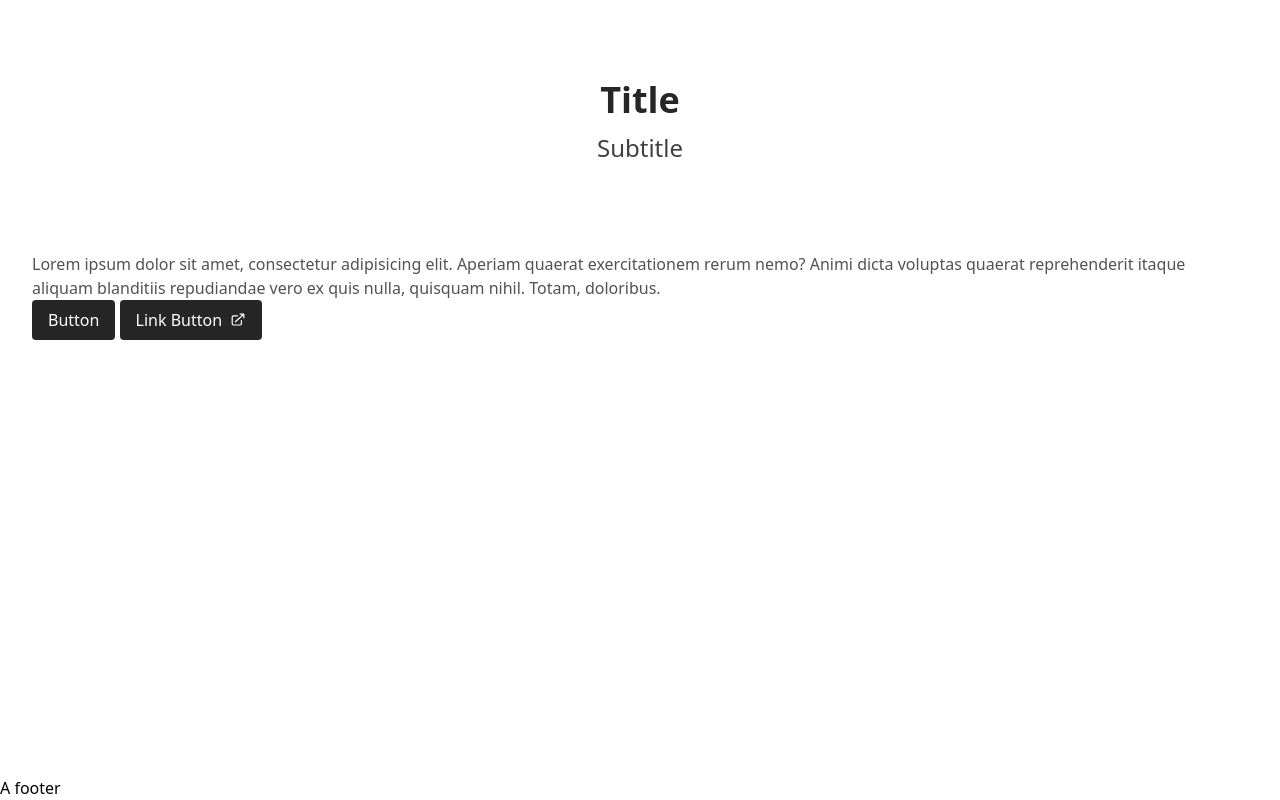
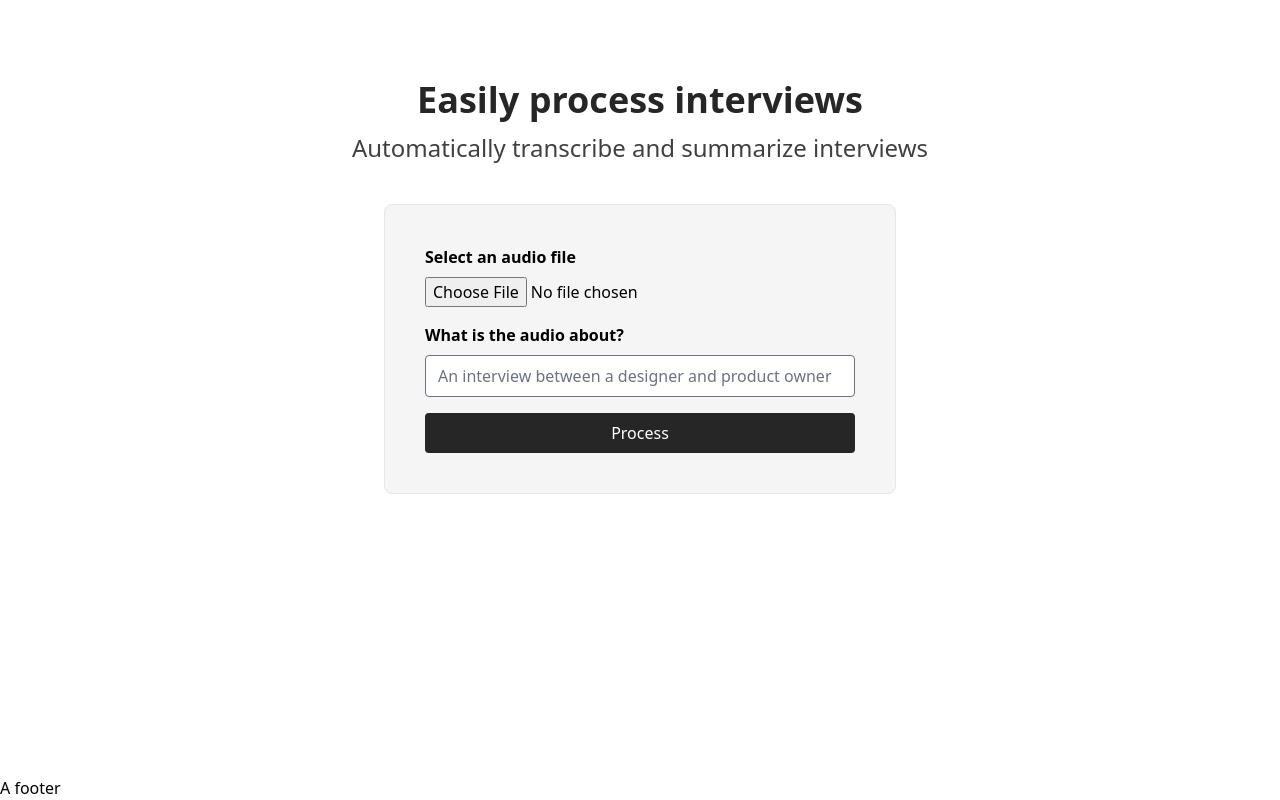
Before and after one commit to thomasmol/interview-processor, a SvelteKit app: page / in a window 1280 px wide. Built offline with nearby package versions, Linux system fonts and the light colour scheme; no server answers.

Commit message:
Added support for transcribing & summarizing mp3

```diff
--- a/package.json
+++ b/package.json
@@ -37,5 +37,9 @@
 		"vite": "^4.0.0",
 		"vitest": "^0.25.3"
 	},
-	"type": "module"
+	"type": "module",
+	"dependencies": {
+		"@banana-dev/banana-dev": "^4.0.0",
+		"openai": "^3.1.0"
+	}
 }
--- /dev/null
+++ b/src/lib/bananadev.ts
@@ -0,0 +1,12 @@
+import banana from '@banana-dev/banana-dev';
+import { PRIVATE_BANANA_API_KEY, PRIVATE_BANANA_MODEL_KEY } from '$env/static/private';
+
+const apiKey = PRIVATE_BANANA_API_KEY;
+const modelKey = PRIVATE_BANANA_MODEL_KEY;
+const input = {
+	mp3BytesString: ''
+};
+
+const result = await banana.run(apiKey, modelKey, input);
+
+console.log(result);
--- /dev/null
+++ b/src/lib/openai.ts
@@ -0,0 +1,8 @@
+import { Configuration, OpenAIApi } from 'openai';
+import { PRIVATE_OPENAI_KEY } from '$env/static/private';
+
+const configuration = new Configuration({
+	apiKey: PRIVATE_OPENAI_KEY
+});
+const openai = new OpenAIApi(configuration);
+export default openai;
--- /dev/null
+++ b/src/routes/+page.server.ts
@@ -0,0 +1,23 @@
+import type { Actions } from './$types';
+import banana from '@banana-dev/banana-dev';
+import { PRIVATE_BANANA_API_KEY, PRIVATE_BANANA_WHISPER_BASE_MODEL_KEY } from '$env/static/private';
+
+const apiKey = PRIVATE_BANANA_API_KEY;
+const whisperBaseModelKey = PRIVATE_BANANA_WHISPER_BASE_MODEL_KEY;
+
+
+export const actions = {
+  default: async ({request}) => {
+    const data = await request.formData();
+    const audioFile = data.get('file') as Blob; // must be mp3 file!
+    const arrayBuffer = await audioFile.arrayBuffer();
+    const mp3 = Buffer.from(arrayBuffer).toString('base64');
+    const modelPayload = {"mp3BytesString":mp3};
+    const result = await banana.run(apiKey, whisperBaseModelKey, modelPayload);
+    console.log(result);
+    return {
+      status: 200,
+      body: result
+    };
+  }
+} satisfies Actions;
--- a/src/routes/+page.svelte
+++ b/src/routes/+page.svelte
@@ -1,26 +1,80 @@
 <script lang="ts">
 	import Button from '$lib/components/Button.svelte';
-	import LinkButton from '$lib/components/LinkButton.svelte';
-	import ExternalLink from '$lib/icons/ExternalLink.svelte';
 	import Footer from '$lib/sections/Footer.svelte';
+	import type { PageData, ActionData } from './$types';
+
+	let prompt: string = '';
+	let files: FileList;
+	let transcript: string = '';
+	let loading: boolean = false;
+	let result: object;
+
+	const submit = async () => {
+		loading = true;
+		let audio;
+		const reader = new FileReader();
+		reader.readAsDataURL(files[0]);
+		reader.onload = async (e) => {
+			audio = e.target?.result;
+			const response = await fetch('/api/audio', {
+				method: 'POST',
+				headers: {
+					'Content-Type': 'application/json'
+				},
+				body: JSON.stringify({
+					prompt,
+					audio
+				})
+			});
+			result = await response.json();
+		};
+
+		loading = false;
+	};
 </script>
 
 <main>
 	<section class="container">
-		<header class="py-20 text-center">
-			<h1 class="text-4xl font-semibold text-neutral-800">Title</h1>
-			<h2 class="mt-3 text-2xl text-neutral-700">Subtitle</h2>
+		<header class="pt-20 pb-10 text-center">
+			<h1 class="text-4xl font-semibold text-neutral-800">Easily process interviews</h1>
+			<h2 class="mt-3 text-2xl text-neutral-700">
+				Automatically transcribe and summarize interviews
+			</h2>
 		</header>
-		<p class="mt-2 text-neutral-600 ">
-			Lorem ipsum dolor sit amet, consectetur adipisicing elit. Aperiam quaerat exercitationem rerum
-			nemo? Animi dicta voluptas quaerat reprehenderit itaque aliquam blanditiis repudiandae vero ex
-			quis nulla, quisquam nihil. Totam, doloribus.
-		</p>
-		<Button type="button">Button</Button>
-		<LinkButton
-			href="https://thomasmol.com"
-			target="_blank"
-			styleClasses="inline-flex items-center gap-2">Link Button <ExternalLink /></LinkButton>
+		<form
+			method="post"
+			on:submit|preventDefault={submit}
+			encType="multipart/form-data"
+			class="mx-auto flex max-w-lg flex-col rounded-lg border bg-neutral-100 p-10">
+			<label for="file" class="font-semibold">Select an audio file</label>
+			<input id="file" type="file" bind:files accept="audio/mp3" class="mt-2" required />
+			<label for="prompt" class="mt-4 font-semibold">What is the audio about?</label>
+			<input
+				id="prompt"
+				type="text"
+				bind:value={prompt}
+				class="mt-2 rounded"
+				placeholder="An interview between a designer and product owner" />
+
+			{#if loading}
+				<div class="mt-10 inline-flex justify-center gap-2">
+					<p class="">loading...</p>
+					<div class="h-4 w-4 animate-spin rounded-full border-t-2 border-b-2 border-neutral-500" />
+				</div>
+			{:else}
+				<Button type="submit" styleClasses="mt-4">Process</Button>
+			{/if}
+		</form>
 	</section>
+	{#if result}
+		<section class="container prose mt-10">
+			<h1>Summary</h1>
+			<p class="" >{result.summary}</p>
+		</section>
+		<section class="container prose mt-10">
+			<h1>Transcript</h1>
+			<p class="" >{result.transcript}</p>
+		</section>
+	{/if}
 </main>
 <Footer />
--- /dev/null
+++ b/src/routes/api/audio/+server.ts
@@ -0,0 +1,55 @@
+import type { RequestHandler } from './$types';
+import banana from '@banana-dev/banana-dev';
+import openai from '$lib/openai';
+import {
+  PRIVATE_BANANA_API_KEY,
+  PRIVATE_BANANA_WHISPER_BASE_MODEL_KEY
+} from '$env/static/private';
+const apiKey = PRIVATE_BANANA_API_KEY;
+const whisperBaseModelKey = PRIVATE_BANANA_WHISPER_BASE_MODEL_KEY;
+
+export const POST = (async ({ request })   =>{
+  const {audio, prompt} = await request.json(); // must be mp3 file!
+  /* const arrayBuffer = await file.arrayBuffer();
+  const mp3 = Buffer.from(arrayBuffer).toString('base64'); */
+  const modelPayload = { mp3BytesString: audio };
+  const result = await banana.run(apiKey, whisperBaseModelKey, modelPayload);
+  const transcript = result.modelOutputs[0].text;
+
+  const chunkSize = 6000;
+  const overlapSize = 150;
+  const chunks = [];
+  let start = 0;
+  while (start < transcript.length) {
+    const end = start + chunkSize;
+    chunks.push(transcript.substring(start, end));
+    start = end - overlapSize;
+  }
+  let summary = '';
+  for (let i = 0; i < chunks.length; i++) {
+    const chunk :string = chunks[i];
+    const response = await openai.createCompletion({
+      prompt: 'This is a section of an interview about ' + prompt + '. Write a concise summary of the following section: ' + chunk,
+      max_tokens: 1500,
+      temperature: 0.5,
+      model: 'text-davinci-003'
+    });
+    summary += response.data.choices[0].text;
+  }
+
+  console.log(result);
+  console.log(summary);
+  return new Response(JSON.stringify({transcript, summary}));
+}) satisfies RequestHandler;
+
+/* {
+  id: '8e0e2a6b-4e74-47cc-8cd7-4490b201f663',
+  message: '',
+  created: 1675353762,
+  apiVersion: 'January 11, 2023',
+  modelOutputs: [
+    {
+      text: ' Ja, eerst wil ik wat van jou weten over jouw onderzoekkontest. Kontext was benieuwd wat voor onderzoek je doet en hoe dit gerealtier het is aan bijvoorbeeld nutje. Dus bij onderzoek is het veel van kochtief modelleren en we namen nemen van beslissingen. Korte van mijn leven betekent eigenlijk dat je een familiel model, wiskwintermodell, of opstand.'
+    }
+  ]
+} */
```
Also changed, not shown: 2 other files (tests, documents, lock files or other folders).
